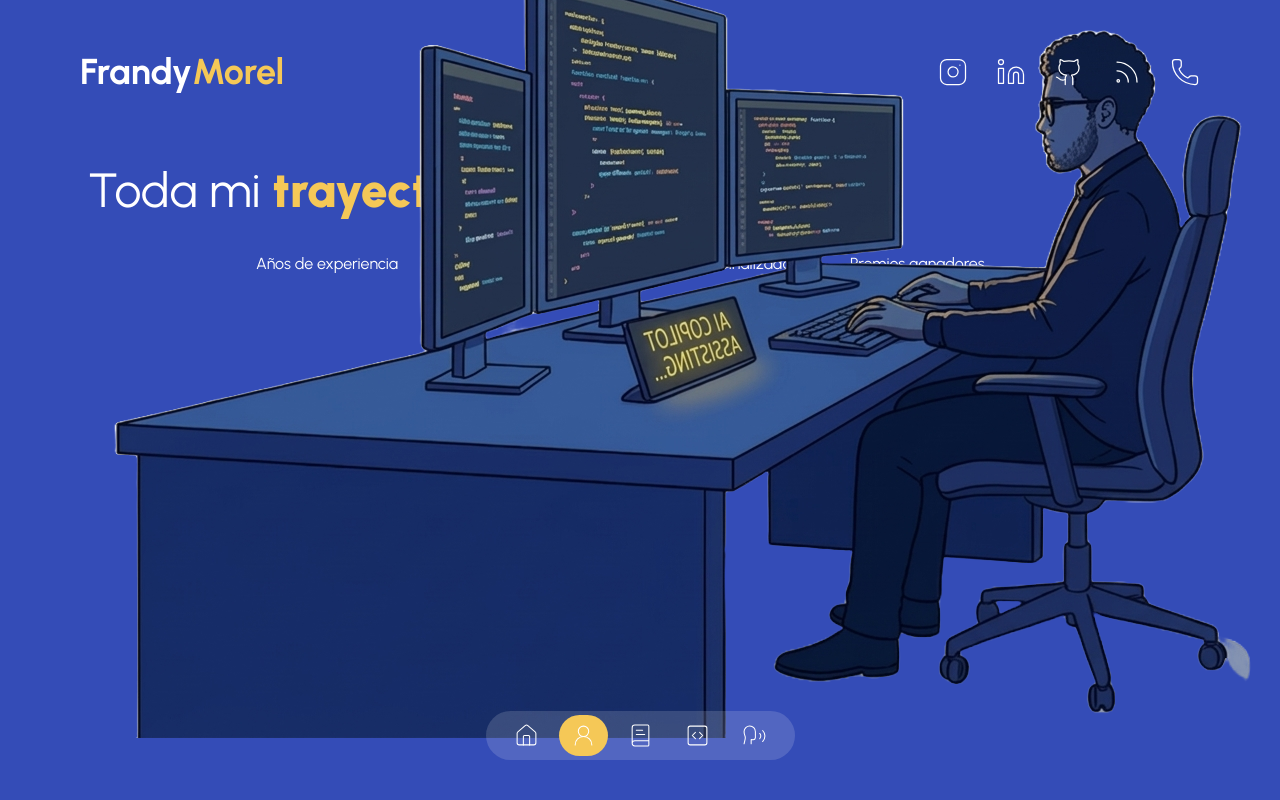
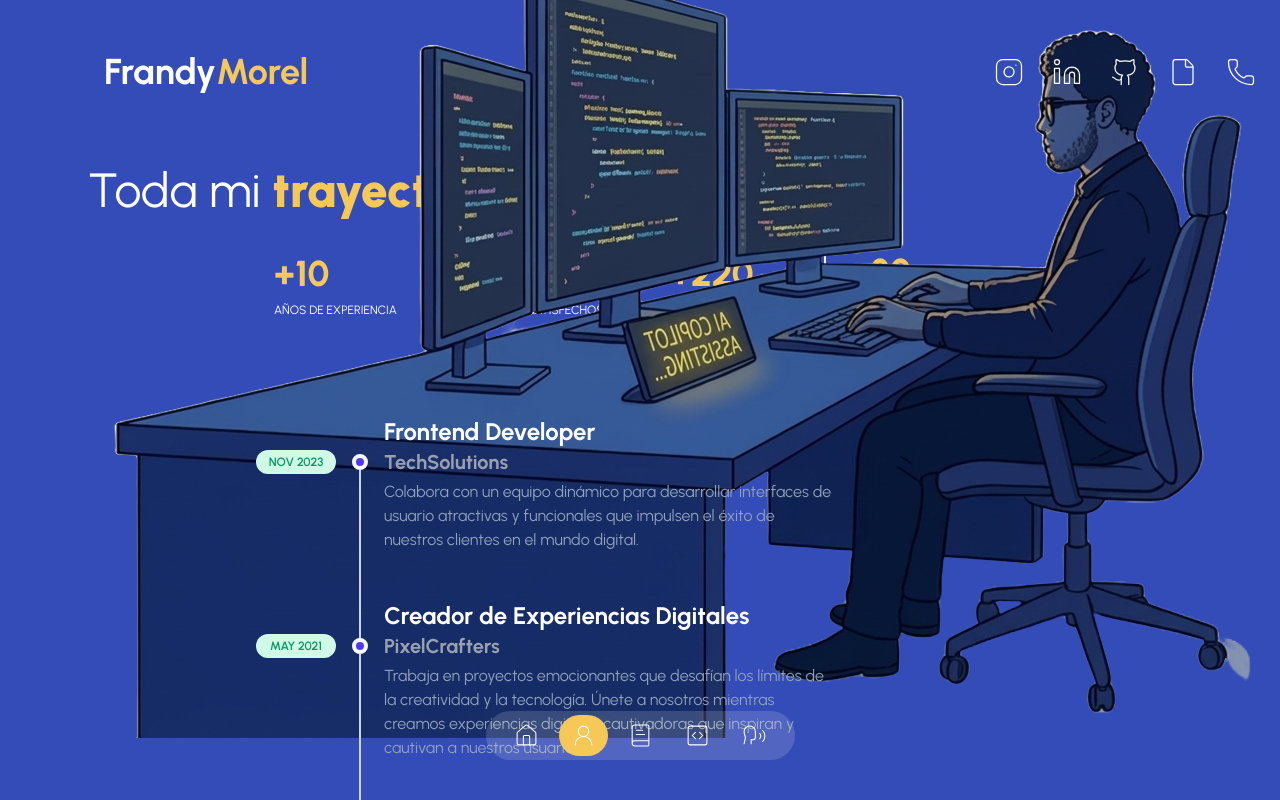
Before and after one commit to FrandyMorel/PortafolioFrand, a Next.js app: page /about-me in a window 1280 px wide. Shown: the top 800 px of the page. Built offline with nearby package versions, Linux system fonts and the light colour scheme.

Commit message:
Pantalla about-me

```diff
--- a/app/(routes)/about-me/page.tsx
+++ b/app/(routes)/about-me/page.tsx
@@ -2,6 +2,7 @@ import TransitionPage from "@/app/Components/TransitionPage";
 import ContainerPage from '../../Components/container';
 import Avatar from "@/app/Components/avatar";
 import CounterServices from '../../Components/counter-service';
+import TimeLine from '../../Components/time-line';
 
 const PageAboutMe = () => {
     return (
@@ -15,7 +16,8 @@ const PageAboutMe = () => {
                     trayectoria profesional
                 </span>
             </h1>
-            <CounterServices/>
+            <CounterServices />
+            <TimeLine />
         </ContainerPage>
         </>
 
--- a/app/Components/Header.tsx
+++ b/app/Components/Header.tsx
@@ -4,7 +4,7 @@ import { socialNetworks } from "../../data";
 
 const Header = () => {
     return (
-        <MotionTransition position="buttom" className="absolute z-40 inline-block w-full top-5 md:top-10 px-20">
+        <MotionTransition position="buttom" className="absolute z-40 inline-block w-full top-5 md:top-10 px-20 md:pl-20 sm:px-0">
             <header>
                 <div className="container justify-between max-w-6xl mx-auto md:flex">
                     <Link href="/">
--- a/app/Components/counter-service.tsx
+++ b/app/Components/counter-service.tsx
@@ -1,5 +1,7 @@
+"use client"
 
 import { dataCounter } from "@/data";
+import CountUp from "react-countup";
 
 const CounterServices = () => {
     return (
@@ -7,7 +9,11 @@ const CounterServices = () => {
          gap-3 mx-auto my-8 md:grid-cols-4 md:gap-6">
             {dataCounter.map(({id, endCounter, text, lineRight, lineRightMobile}) => (
                 <div key={id} className={`${lineRight && 'ltr' }`}>
-                    <p>{text}</p>
+                  <div className={`${lineRight && 'px-4 border-2 border-transparent md:border-e-gray-100' }
+                  ${lineRightMobile && 'border-e-gray-100'}`}>
+                    <p className="flex mb-2 text-2xl font-extrabold md:text-4xl text-secondary">+ <CountUp end={endCounter} start={0} duration={5} /></p>
+                    <p className="text-xs uppercase max-w-[100p]">{text}</p>
+                    </div>
                 </div>
             ))}
         </div>
--- /dev/null
+++ b/app/Components/time-line.tsx
@@ -0,0 +1,41 @@
+import { dataAboutPage } from "@/data";
+import { data } from "framer-motion/client";
+
+const TimeLine = () => {
+    return (
+        <div className="flex flex-col justify-center divide-y divide-slate-200">
+            <div className="w-full max-w-3xl mx-auto md:pb-40 md:pt-0">
+                <div className="my-6">
+                    {dataAboutPage.map((data) => (
+                        <div key={data.id} className="relative py-6 pl-8 sm:pl-32 group">
+                            <h1 className="mb-1 text-2xl font-bold sm:mb-0">{data.title}</h1>
+                            <div className="flex flex-col sm:flex-row items-start mb-1
+                                group-last:before:hidden before:absolute
+                                before:left-2 sm:before:left-0 before:h-full
+                                before:px-px before:bg-slate-300 sm:before:ml-[6.5rem]
+                                before:self-start before:-translate-x-1/2
+                                before:translate-y-3 after:absolute after:left-2
+                                sm:after:left-0 after:w-2 after:h-2 after:bg-indigo-600
+                                after:border-4 after:box-content after:border-slate-50
+                                after:rounded-full sm:after:ml-[6.5rem] after:-translate-x-1/2 after:translate-y-1.5">
+
+                                <time className="sm:absolute left-0 translate-y-0.5 inline-flex items-center
+                                 justify-center text-xs font-semibold uppercase w-20 h-6 mb-3 sm:mb-0
+                                  text-emerald-600 bg-emerald-100 rounded-full ">{data.date}</time>
+
+                                  <p className="text-xl font-bold text-gray-400">
+                                    {data.subtitle}
+                                  </p>
+                            </div>
+                             <p className="text-slate-400 lg:mr-25 max-w-md">
+                                    {data.description}
+                                  </p>
+                        </div>
+                    ))}
+                </div>
+            </div>
+        </div>
+     );
+}
+
+export default TimeLine;
--- a/data.tsx
+++ b/data.tsx
@@ -1,4 +1,4 @@
-import { BookText, CodeSquare, HomeIcon, UserRound, Github, Linkedin, Phone, Rss, Instagram, Crop, Pencil, Computer, Book, Rocket, Speech } from "lucide-react";
+import { BookText, CodeSquare, HomeIcon, UserRound, Github, Linkedin, Phone, File, Instagram, Crop, Pencil, Computer, Book, Rocket, Speech } from "lucide-react";
 
 export const socialNetworks = [
     {
@@ -18,7 +18,7 @@ export const socialNetworks = [
     },
     {
         id: 4,
-        logo: <Rss size={30} strokeWidth={1} />,
+        logo: <File size={30} strokeWidth={1} />,
         src: "#!",
     },
     {
```
